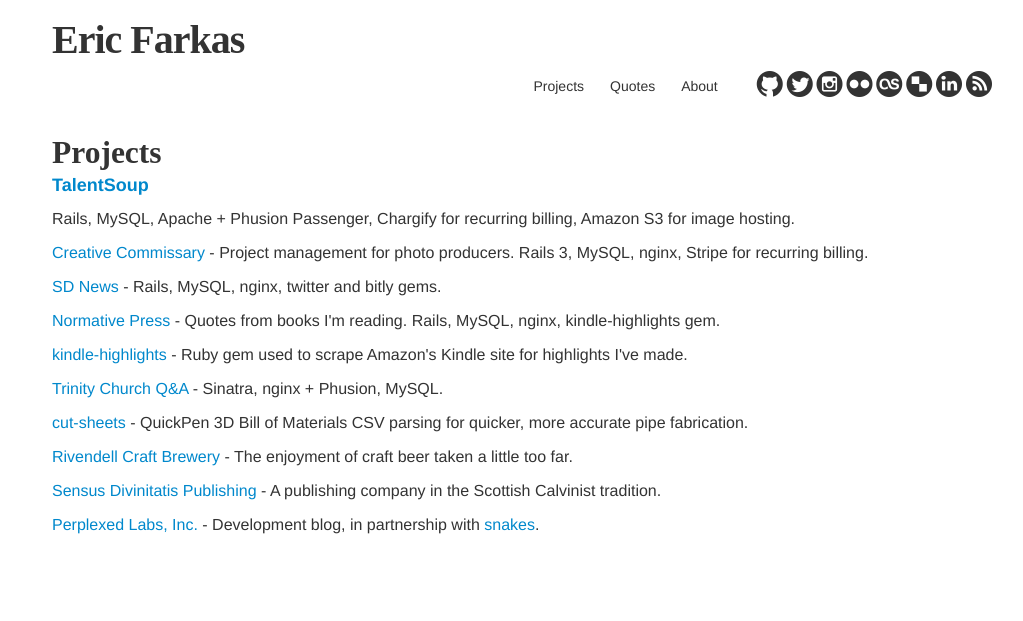
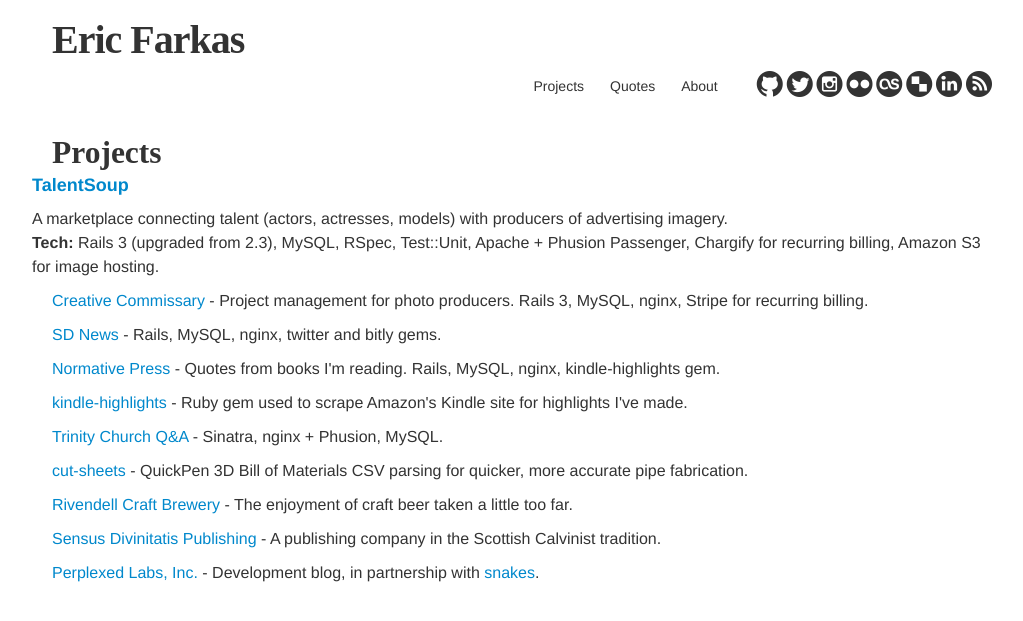
Before and after one commit to speric/speric.github.com, a Jekyll site: the page built from projects.html, in a window 1280 px wide. Shown: the top 621 px of the page, without its empty margins (108-1131 px from the left). Built offline with Jekyll 4.4.1, drawn with Linux system fonts in a browser that asks for light colours; some web fonts are replaced; Markdown is read by kramdown in place of the engine named in the settings.

Commit message:
Projects

```diff
--- a/projects.html
+++ b/projects.html
@@ -4,9 +4,13 @@
 ---
 
 <h2>Projects</h2>
-<div class="row-fluid">
+<div class="row">
 	<p class="project-title"><a href="https://talentsoup.com">TalentSoup</a></p>
-	<p>Rails, MySQL, Apache + Phusion Passenger, Chargify for recurring billing, Amazon S3 for image hosting.</p>
+	<p>
+		A marketplace connecting talent (actors, actresses, models) with producers of advertising imagery.
+		<br/>
+		<b>Tech:</b> Rails 3 (upgraded from 2.3), MySQL, RSpec, Test::Unit, Apache + Phusion Passenger, Chargify for recurring billing, Amazon S3 for image hosting.
+		</p>
 </div>
 <div class="row-fluid"><div class="span12"><p><a href="http://getcommissary.com">Creative Commissary</a> - Project management for photo producers. Rails 3, MySQL, nginx, Stripe for recurring billing.</p></div></div>
 <div class="row-fluid"><div class="span12"><p><a href="http://news.sensusdivinitatis.com/">SD News</a> - Rails, MySQL, nginx, twitter and bitly gems.</p></div></div>
```
